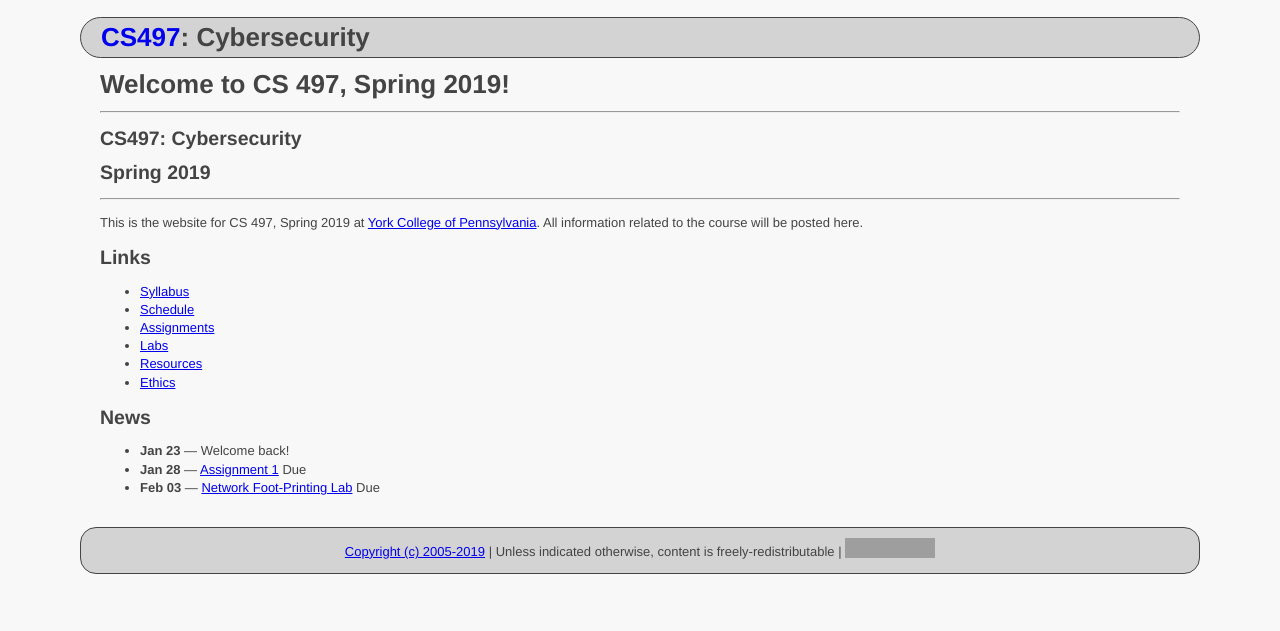
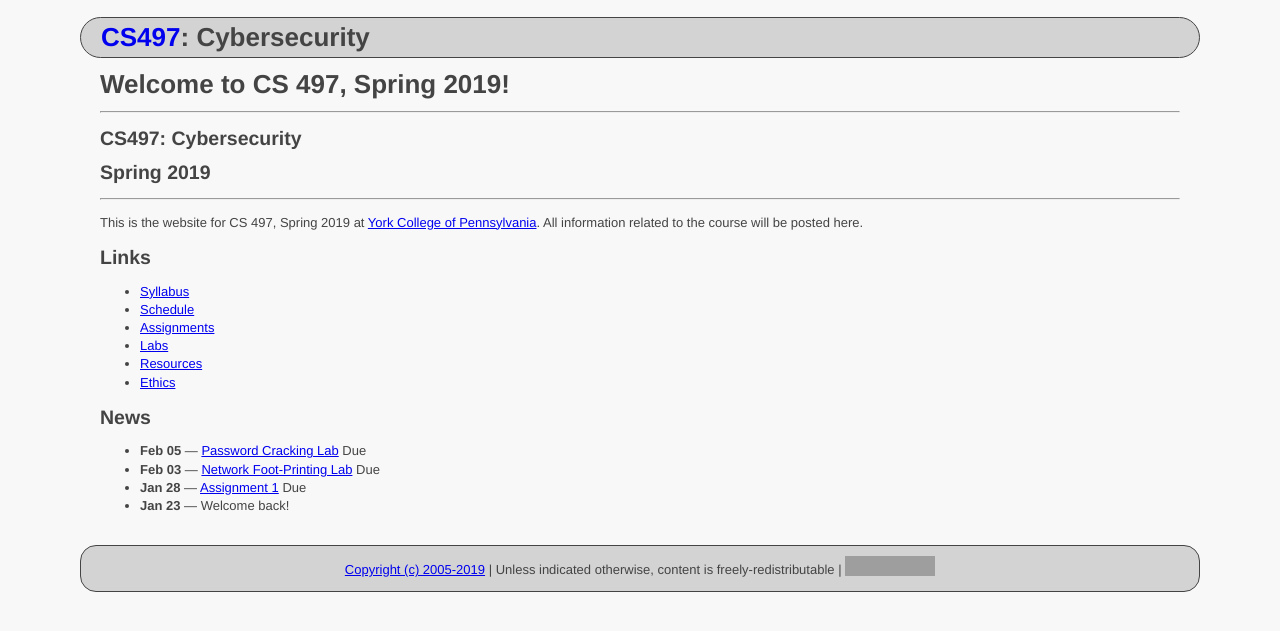
Before and after one commit to ycpcs/cs497-spring2019, a Jekyll site: the page built from index.md, in a window 1280 px wide. Shown: the top 631 px of the page. Built offline with Jekyll 4.4.1, drawn with Linux system fonts in a browser that asks for light colours; grey boxes are pictures that could not be loaded.

Commit message:
Update index.md

```diff
--- a/index.md
+++ b/index.md
@@ -28,6 +28,7 @@ All information related to the course will be posted here.
 
 ## News
 
+* **Feb 05** &mdash; [Password Cracking Lab](labs/lab02.html) Due
+* **Feb 03** &mdash; [Network Foot-Printing Lab](labs/lab02b.html) Due
+* **Jan 28** &mdash; [Assignment 1](assign/assign01.html) Due
 * **Jan 23** &mdash; Welcome back!
-* **Jan 28** &mdash; [Assignment 1](assign/assign01.html) Due
-* **Feb 03** &mdash; [Network Foot-Printing Lab](labs/lab02b.html) Due
```
